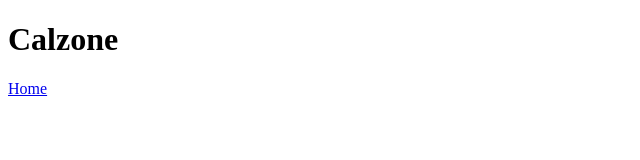
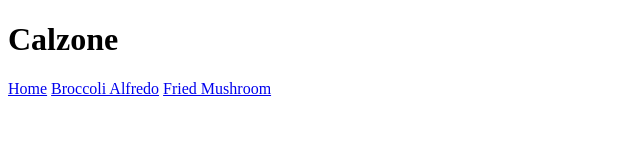
Before and after one commit to maxdev5/odin-recipes, a plain HTML site: page recipes/calzone.html in a window 1280 px wide. Shown: the whole page, without its empty margins (0-640 px from the left). Drawn offline with Linux system fonts and the light colour scheme.

Commit message:
added ../ to all of my recipes for other recipes webpages because when clicking on recipes on another recipes webpage it would show me folder not found

```diff
--- a/recipes/calzone.html
+++ b/recipes/calzone.html
@@ -8,5 +8,7 @@
 <body>
 <h1>Calzone</h1>
 <a href="../index.html">Home</a>
+<a href="../recipes/broccoli-alfredo.html">Broccoli Alfredo</a>
+<a href="../recipes/fried-mushroom.html">Fried Mushroom</a>
 </body>
 </html>
```
Also changed, not shown: recipes/fried-mushroom.html (+2 -0 lines).
